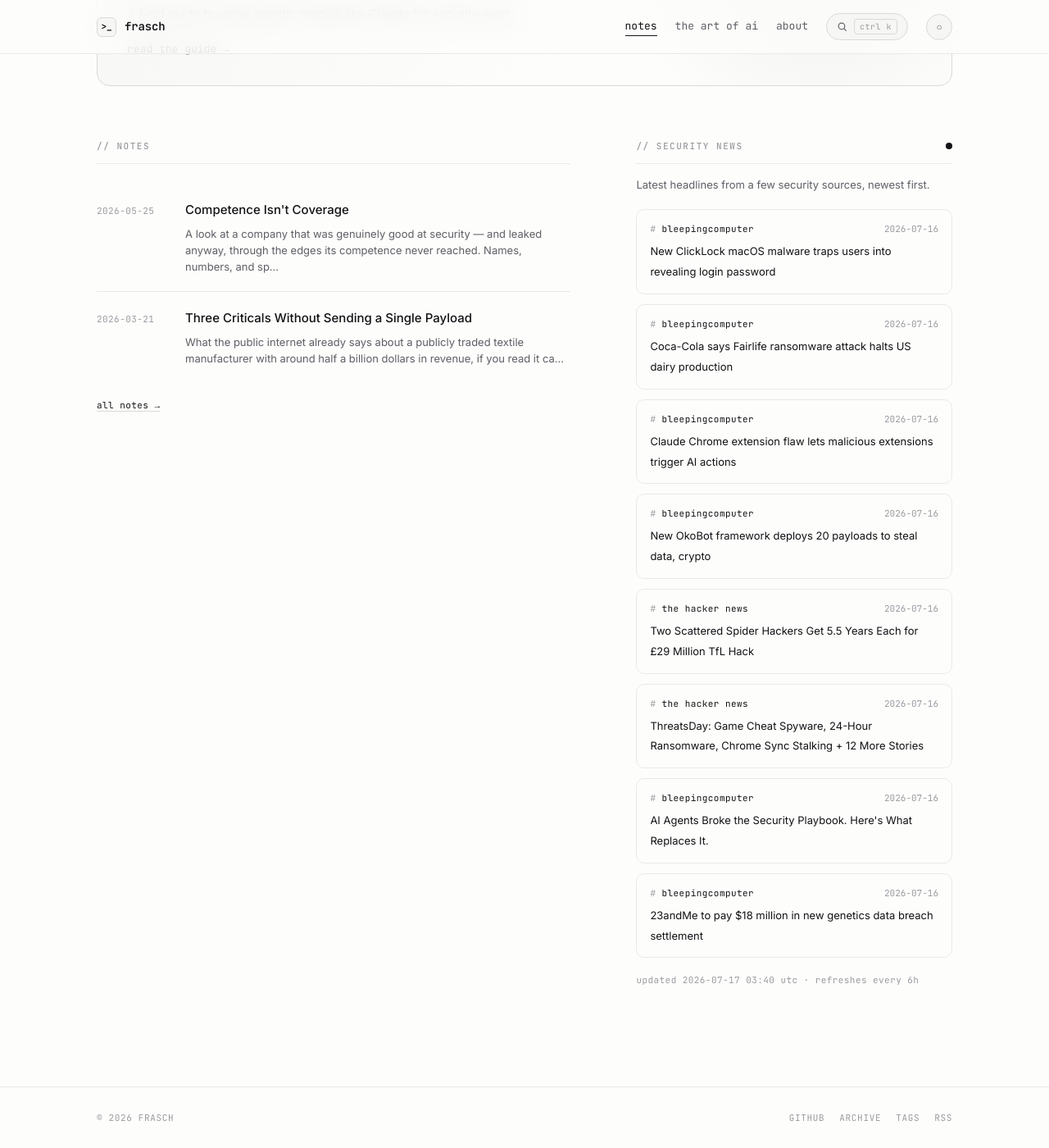
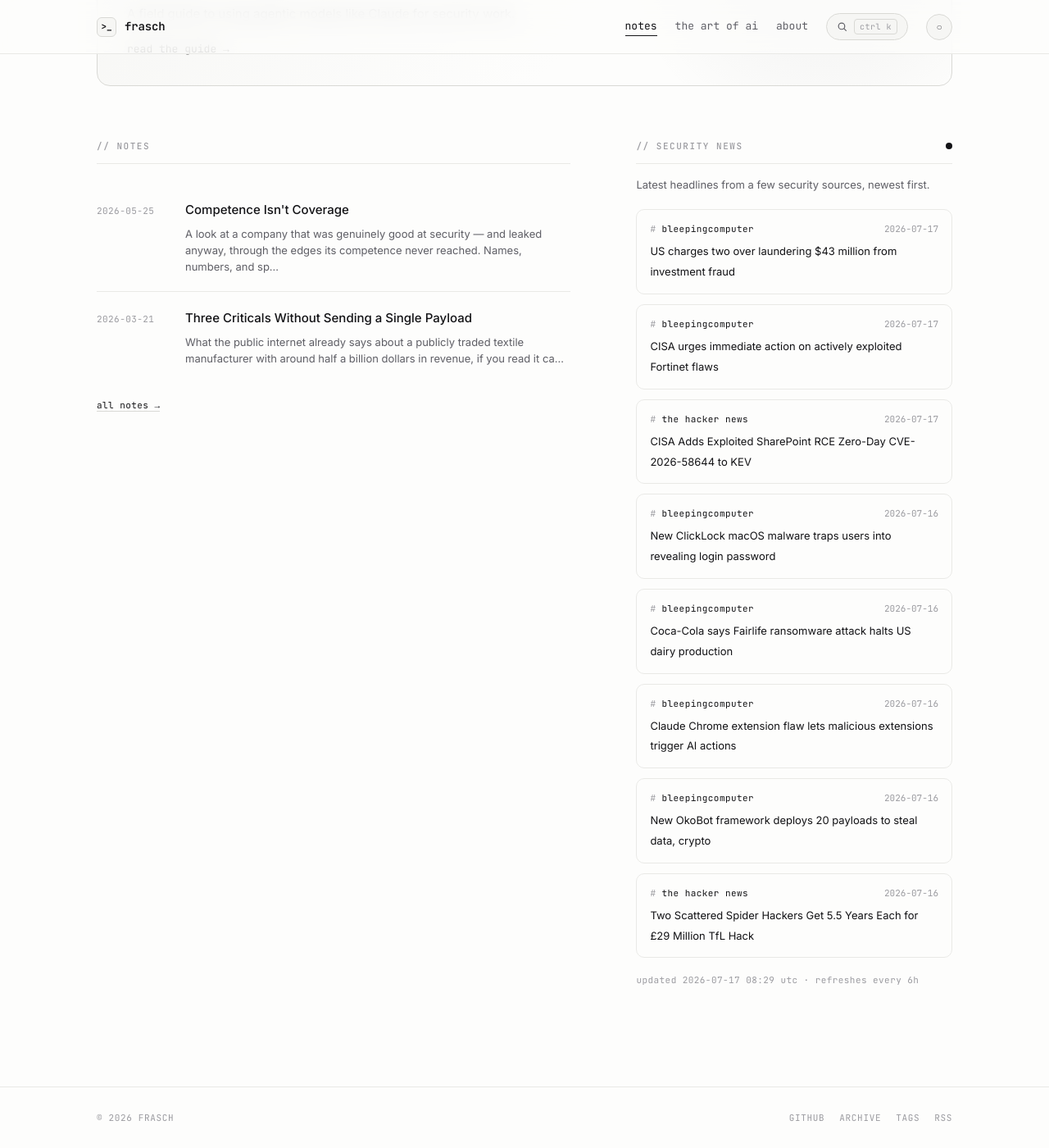
Before and after one commit to whoisfrasch/frasch, a Jekyll site: the page built from index.html, in a window 1280 px wide and 1400 px high, scrolled down 615 px. Shown: the whole window at 82% size. Built offline with Jekyll 4.4.1, drawn with Linux system fonts in a browser that asks for light colours.

Commit message:
Refresh security news feed

```diff
--- a/_data/news.json
+++ b/_data/news.json
@@ -1,6 +1,24 @@
 {
-  "updated": "2026-07-17T03:40:45Z",
+  "updated": "2026-07-17T08:29:47Z",
   "items": [
+    {
+      "source": "bleepingcomputer",
+      "title": "US charges two over laundering $43 million from investment fraud",
+      "link": "https://www.bleepingcomputer.com/news/security/us-charges-two-over-laundering-43-million-from-investment-fraud/",
+      "date": "2026-07-17T08:13:37Z"
+    },
+    {
+      "source": "bleepingcomputer",
+      "title": "CISA urges immediate action on actively exploited Fortinet flaws",
+      "link": "https://www.bleepingcomputer.com/news/security/cisa-warns-feds-to-patch-exploited-fortinet-fortisandbox-flaws-by-sunday/",
+      "date": "2026-07-17T07:03:33Z"
+    },
+    {
+      "source": "the hacker news",
+      "title": "CISA Adds Exploited SharePoint RCE Zero-Day CVE-2026-58644 to KEV",
+      "link": "https://thehackernews.com/2026/07/cisa-adds-exploited-sharepoint-rce-zero.html",
+      "date": "2026-07-17T06:42:23Z"
+    },
     {
       "source": "bleepingcomputer",
       "title": "New ClickLock macOS malware traps users into revealing login password",
@@ -30,24 +48,6 @@
       "title": "Two Scattered Spider Hackers Get 5.5 Years Each for £29 Million TfL Hack",
       "link": "https://thehackernews.com/2026/07/two-scattered-spider-hackers-get-55.html",
       "date": "2026-07-16T17:09:25Z"
-    },
-    {
-      "source": "the hacker news",
-      "title": "ThreatsDay: Game Cheat Spyware, 24-Hour Ransomware, Chrome Sync Stalking + 12 More Stories",
-      "link": "https://thehackernews.com/2026/07/threatsday-game-cheat-spyware-24-hour.html",
-      "date": "2026-07-16T15:41:15Z"
-    },
-    {
-      "source": "bleepingcomputer",
-      "title": "AI Agents Broke the Security Playbook. Here's What Replaces It.",
-      "link": "https://www.bleepingcomputer.com/news/security/ai-agents-broke-the-security-playbook-heres-what-replaces-it/",
-      "date": "2026-07-16T14:00:10Z"
-    },
-    {
-      "source": "bleepingcomputer",
-      "title": "23andMe to pay $18 million in new genetics data breach settlement",
-      "link": "https://www.bleepingcomputer.com/news/security/23andme-to-pay-18-million-in-new-genetics-data-breach-settlement/",
-      "date": "2026-07-16T13:47:23Z"
     }
   ]
 }
```
